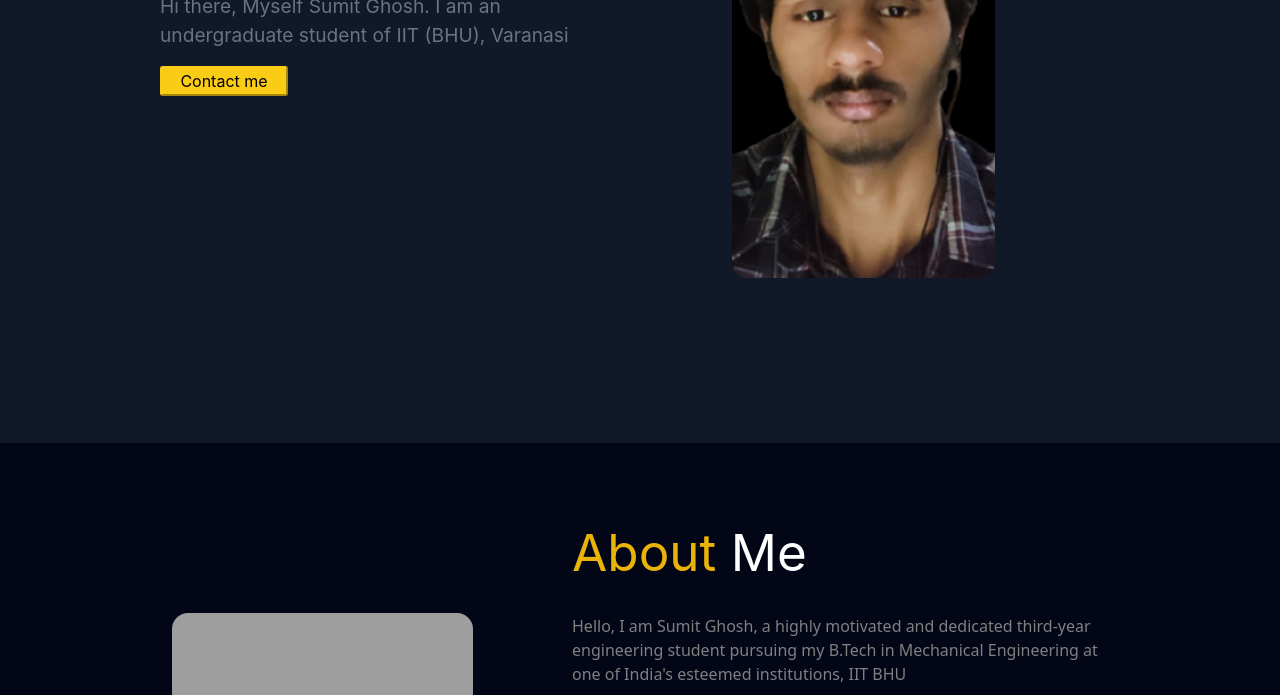
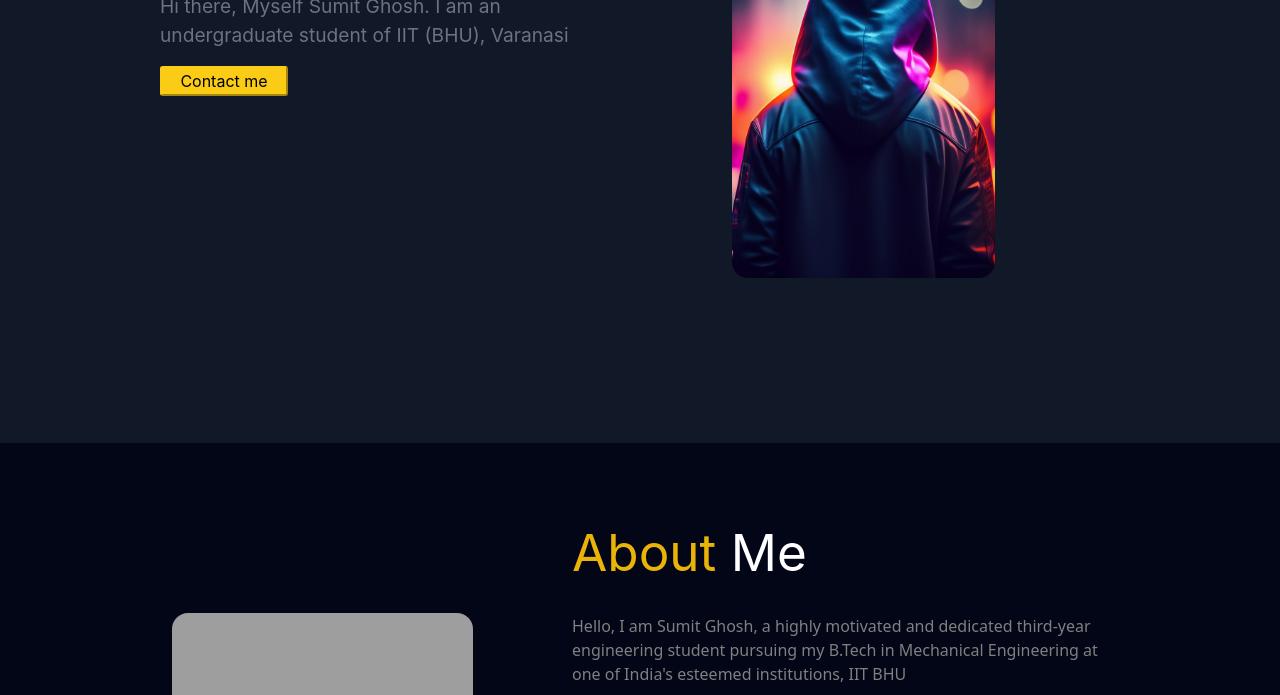
Before and after one commit to Sumitwarrior7/personal-portfolio, a plain HTML site: page index.html in a window 1280 px wide. Shown: the part 405-1100 px from the top of the page. Drawn offline with nearby package versions, Linux system fonts and the light colour scheme; grey boxes are pictures that could not be loaded.

Commit message:
Update index.html

```diff
--- a/index.html
+++ b/index.html
@@ -69,7 +69,7 @@
             </div>
         </div>
         <div class="top-inside-div-2 col-md-5 col-12">
-            <img class="top-img" src="./images/profile.png" alt="Image description">
+            <img class="top-img" src="./images/man.jpg" alt="Image description">
         </div>
     </div>
 
```
